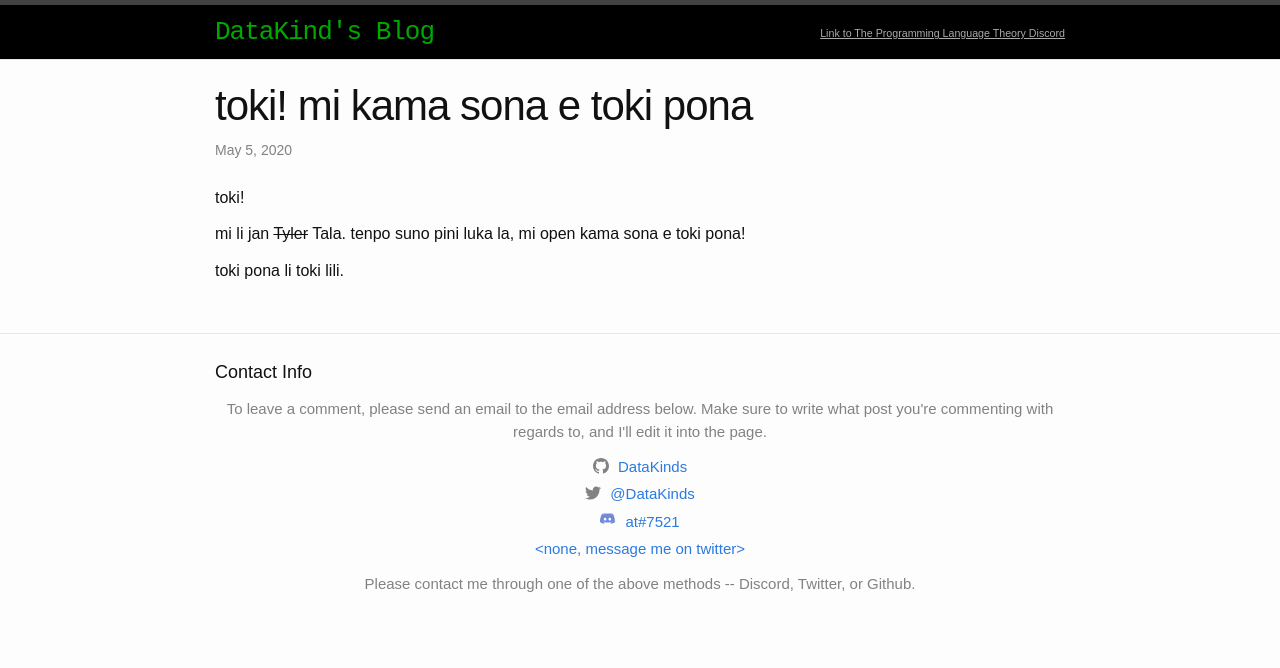
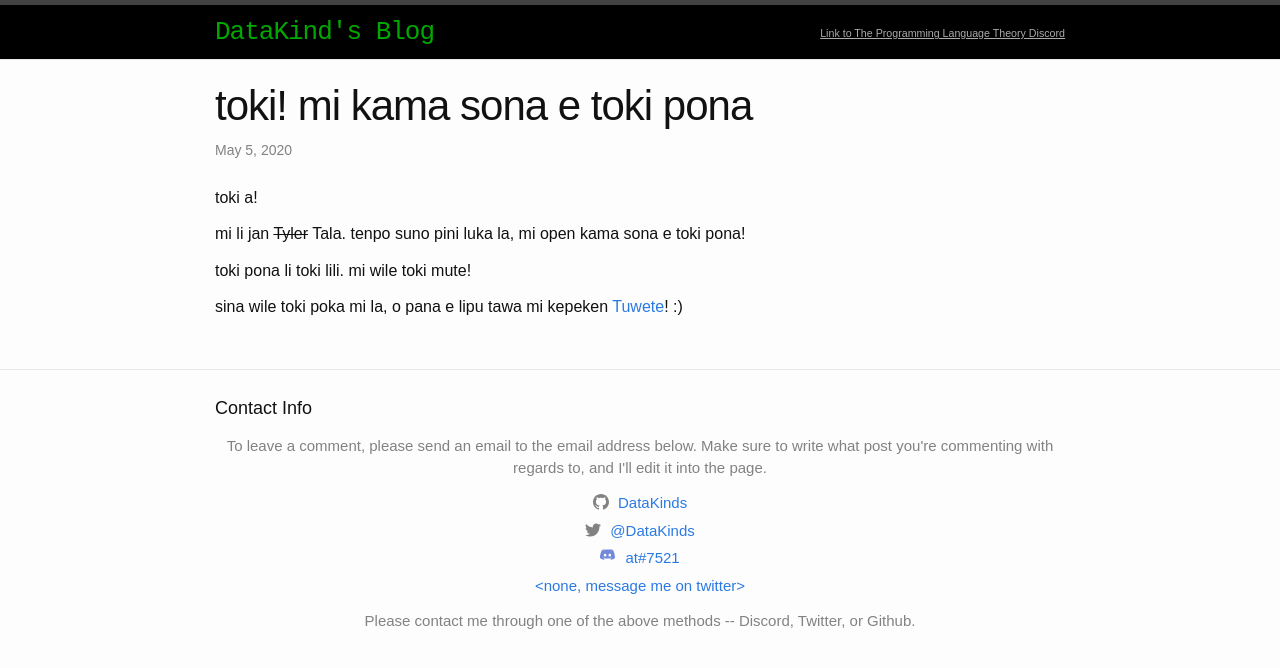
Before and after one commit to DataKinds/datakinds.github.io, a Jekyll site: the page built from _posts/2020-05-05-toki-mi-kama-sona-e-toki-pona.md, in a window 1280 px wide. Shown: the top 668 px of the page. Built offline with Jekyll 4.4.1, drawn with Linux system fonts in a browser that asks for light colours.

Commit message:
toki pona post that i forgot to post earler

```diff
--- a/_posts/2020-05-05-toki-mi-kama-sona-e-toki-pona.md
+++ b/_posts/2020-05-05-toki-mi-kama-sona-e-toki-pona.md
@@ -4,8 +4,10 @@ title: toki! mi kama sona e toki pona
 date: 2020-05-05 08:55 -0700
 ---
 
-toki!
+toki a!
 
 mi li jan ~~Tyler~~ Tala. tenpo suno pini luka la, mi open kama sona e toki pona!
 
-toki pona li toki lili.
+toki pona li toki lili. mi wile toki mute!
+
+sina wile toki poka mi la, o pana e lipu tawa mi kepeken [Tuwete](https://twitter.com/DataKinds)! :)
```
